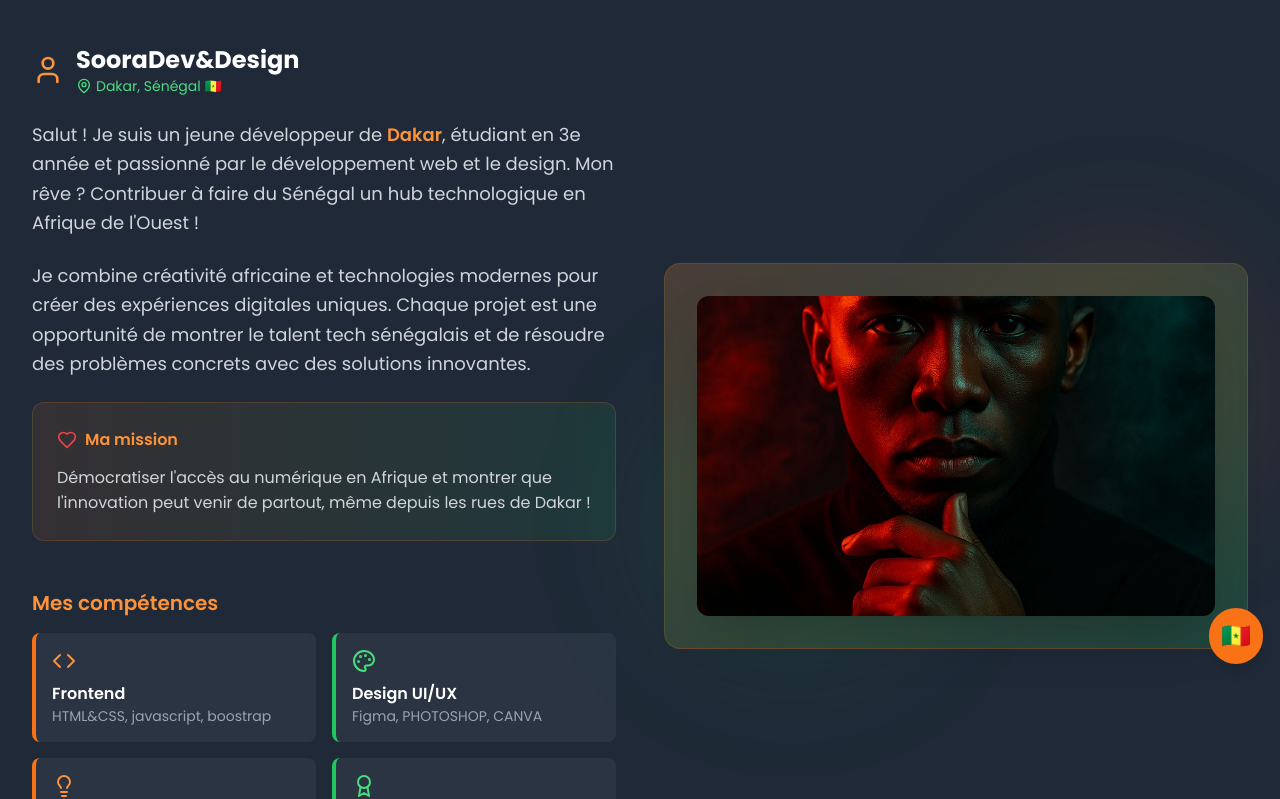
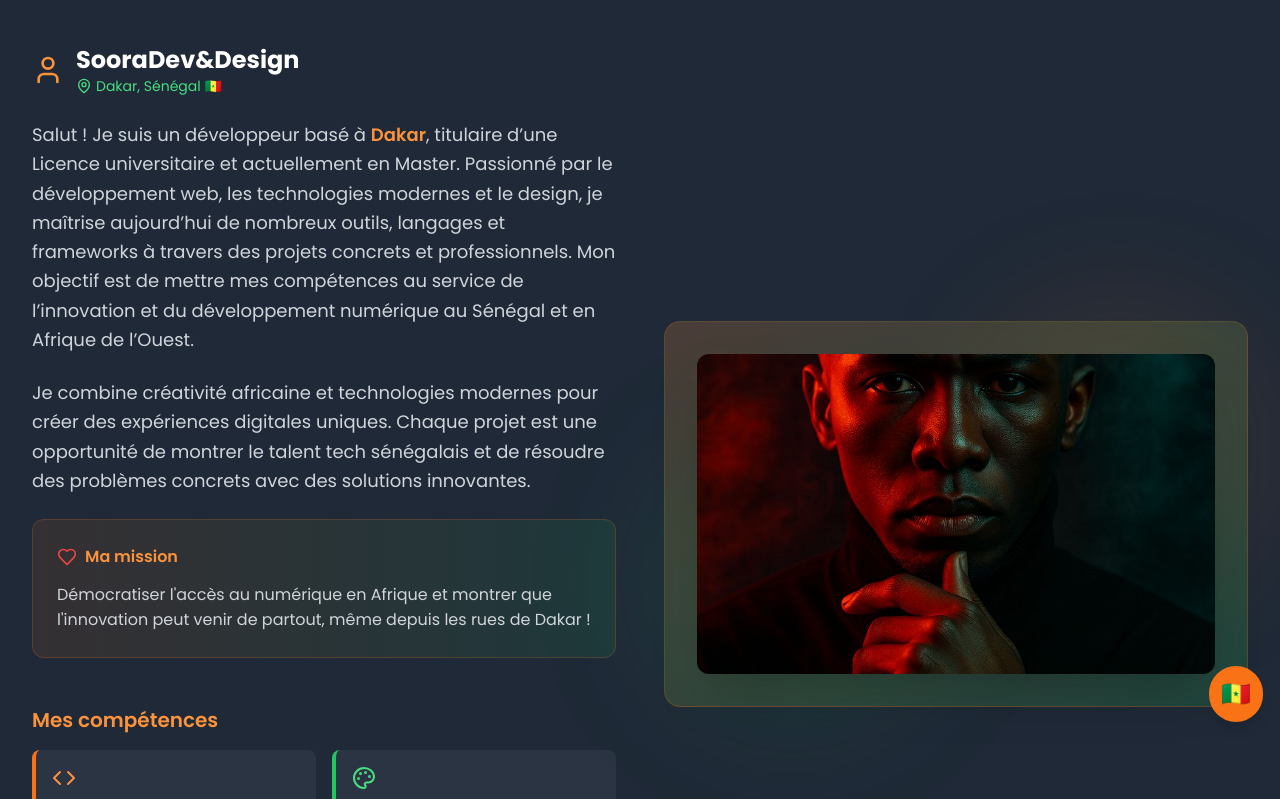
Before and after one commit to sora-0808/portfolio-pro, a React (Vite) app: page / in a window 1280 px wide. Shown: the part 1020-1819 px from the top of the page. Built offline with nearby package versions, Linux system fonts and the light colour scheme.

Commit message:
Mise à jour du site

```diff
--- a/src/components/About.tsx
+++ b/src/components/About.tsx
@@ -3,7 +3,7 @@ import { User, Code, Palette, Lightbulb, Award, MapPin, Heart } from 'lucide-rea
 
 const About = () => {
   const skills = [
-    { icon: Code, name: 'Frontend', description: 'HTML&CSS, javascript, boostrap', color: 'orange' },
+    { icon: Code, name: 'Frontend', description: 'TypeScript, javascript, boostrap', color: 'orange' },
     { icon: Palette, name: 'Design UI/UX', description: 'Figma, PHOTOSHOP, CANVA', color: 'green' },
     { icon: Lightbulb, name: 'Backend', description: 'Node.js, PYTHON, MYSQL', color: 'orange' },
     { icon: Award, name: 'Innovation', description: 'Solutions créatives africaines', color: 'green' },
@@ -32,11 +32,14 @@ const About = () => {
               </div>
             </div>
 
-            <p className="text-gray-300 text-lg leading-relaxed">
-              Salut ! Je suis un jeune développeur de <span className="text-orange-400 font-semibold">Dakar</span>,
-              étudiant en 3e année et passionné par le développement web et le design.
-              Mon rêve ? Contribuer à faire du Sénégal un hub technologique en Afrique de l'Ouest !
-            </p>
+<p className="text-gray-300 text-lg leading-relaxed">
+  Salut ! Je suis un développeur basé à <span className="text-orange-400 font-semibold">Dakar</span>,
+  titulaire d’une Licence universitaire et actuellement en Master.
+  Passionné par le développement web, les technologies modernes et le design,
+  je maîtrise aujourd’hui de nombreux outils, langages et frameworks à travers des projets concrets et professionnels.
+  Mon objectif est de mettre mes compétences au service de l’innovation et du développement numérique au Sénégal et en Afrique de l’Ouest.
+</p>
+
 
             <p className="text-gray-300 text-lg leading-relaxed">
               Je combine créativité africaine et technologies modernes pour créer des expériences
--- a/src/components/Portfolio.tsx
+++ b/src/components/Portfolio.tsx
@@ -44,7 +44,7 @@ const Portfolio = () => {
       title: 'École Numérique Sénégal',
       description: 'Plateforme éducative pour démocratiser l\'apprentissage du code au Sénégal.',
       image: '/image/etudiant.jpg',
-      technologies: ['Python', 'Bootstrap', 'Video.js', 'JavaScript'],
+      technologies: ['Python', 'Bootstrap', 'flutter', 'JavaScript'],
       liveUrl: 'https://ecole-numerique.vercel.app/',
       githubUrl: 'https://ecole-numerique.vercel.app/',
       longDescription: 'Plateforme éducative gratuite pour enseigner la programmation aux jeunes Sénégalais, avec des cours en français et des exemples adaptés au contexte local.',
```
